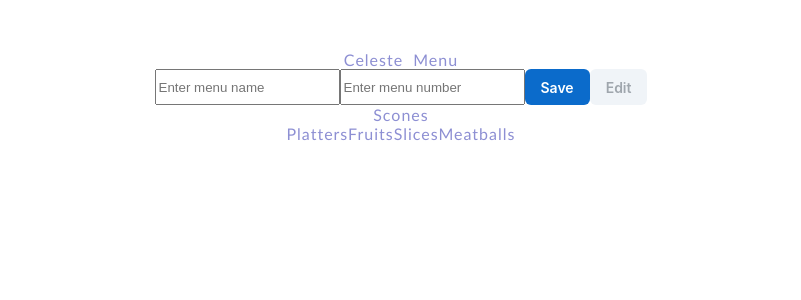
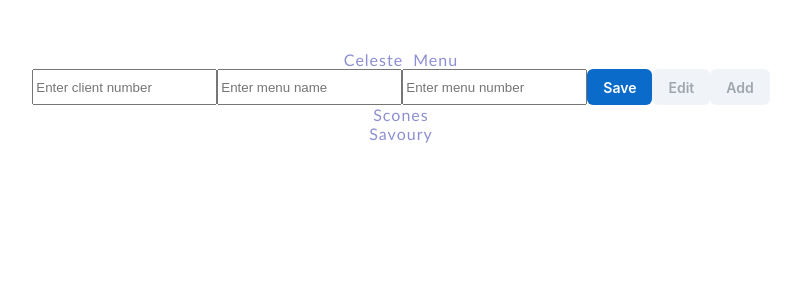
Before and after one commit to PritamMaharjan86/Menu-tracker, a React (Create React App) app: page / in a window 1280 px wide. Shown: the top 300 px of the page, without its empty margins (239-1040 px from the left). Built offline with nearby package versions, Linux system fonts and the light colour scheme.

Commit message:
feature/3/cru

```diff
--- a/src/App.js
+++ b/src/App.js
@@ -9,34 +9,48 @@ export default function App() {
 
   const [name, setName] = useState('');
   const [number, setNumber] = useState('');
+  const [client, setClient] = useState('');
   const [items, setItems] = useState([]);
   const [field, setField] = useState(true);
   const [isDisabled, setIsDisabled] = useState(true);
+  const [saveDisabled, setSavedisabled] = useState(false);
+  const [editDisabled, setEditdisabled] = useState(true);
 
 
 
 
 
-  const handleChange = (e) => {
+  const handleName = (e) => {
     const name = e.target.value;
     if (/^[a-zA-Z]?$/.test(name)) { // Only allow digits
       setName(name);
     }
+  };
 
+  const handleNumber = (e) => {
     const number = e.target.value;
     if (/^\d{0,3}$/.test(number)) {
       setNumber(number);
     }
+  };
 
+  const handleClient = (e) => {
+    const client = e.target.value;
+    if (/^[a-zA-Z]*$/.test(client)) {
+      setClient(client);
+    }
   };
 
   const handleAddItem = () => {
     setField(false);
     setIsDisabled(false);
+    setSavedisabled(true);
+    setEditdisabled(false);
+
 
     const newItem = {
       id: items.length + 1, // You can use a more robust ID generation method
-      name: (name) + (number * 2) // Example name generation
+      name: (client) + " " + (name) + '/' + (number) // Example name generation
     };
     setItems([...items, newItem]);
   };
@@ -45,13 +59,21 @@ export default function App() {
   const handleEdit = () => {
     setField(true);
     setIsDisabled(true);
+    setSavedisabled(false);
+    setEditdisabled(true);
+
+    setItems(prevItems => prevItems.slice(0, -1));
   }
 
 
-
-
-
-
+  const handleAdd = () => {
+    setSavedisabled(false);
+    setField(true);
+    setEditdisabled(true);
+    setClient('');
+    setName('');
+    setNumber('');
+  }
 
 
   return (
@@ -62,27 +84,39 @@ export default function App() {
       <div className="display">
 
         {field && (<input
+
+          className="data"
+          placeholder="Enter client number"
+          value={client}
+          onChange={(e) => handleClient(e)}
+        />)}
+        {field && (<input
           type="text"
           className="data"
           placeholder="Enter menu name"
           value={name}
-          onChange={(e) => handleChange(e)}
+          onChange={(e) => handleName(e)}
         />)}
         {field && (<input
           type="number"
           className="data"
           placeholder="Enter menu number"
           value={number}
-          onChange={(e) => handleChange(e)}
+          onChange={(e) => handleNumber(e)}
         />)}
 
 
+
         <Box sx={{ display: 'flex', gap: 9, flexWrap: 'wrap' }}>
-          <Button onClick={handleAddItem}>Save</Button>
+          <Button disabled={saveDisabled} onClick={handleAddItem}>Save</Button>
         </Box>
 
         <Box sx={{ display: 'flex', gap: 9, flexWrap: 'wrap' }}>
-          <Button disabled={isDisabled} onClick={handleEdit}>Edit</Button>
+          <Button disabled={editDisabled} onClick={handleEdit}>Edit</Button>
+        </Box>
+
+        <Box sx={{ display: 'flex', gap: 9, flexWrap: 'wrap' }}>
+          <Button disabled={isDisabled} onClick={handleAdd}>Add</Button>
         </Box>
 
       </div>
@@ -91,15 +125,22 @@ export default function App() {
         <div>
           <span>Scones</span>
           <div>
-        {items.map(item => (
-          <li key={item.id}>{item.name}</li>
-        ))}
-      </div>
+
+
+            {items.map(item => (
+              <li key={item.id}>{item.name}</li>
+            ))}
+          </div>
         </div>
-        <span>Platters</span>
-        <span>Fruits</span>
-        <span>Slices</span>
-        <span>Meatballs</span>
+
+        <div>
+          <span>Savoury</span>
+          <div>
+            {items.map(item => (
+              <li key={item.id}>{item.name}</li>
+            ))}
+          </div>
+        </div>
 
       </div>
 
```
